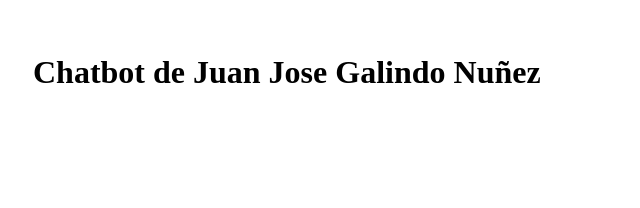
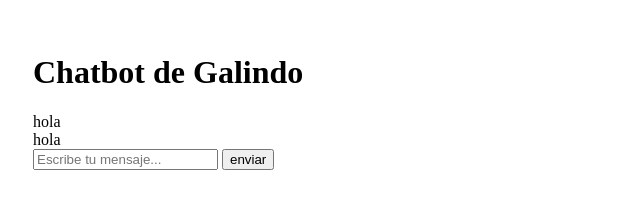
Before and after one commit to EQUIPO7MONTESORI/JUAN-JOSE-GALINDO-NU-EZ-CHATBOT-IA, a plain HTML site: page index.html in a window 1280 px wide. Shown: the whole page, without its empty margins (0-640 px from the left). Drawn offline with Linux system fonts and the light colour scheme.

Commit message:
finalizaciÓn HTML

```diff
--- a/index.html
+++ b/index.html
@@ -1,16 +1,23 @@
 <!DOCTYPE html>
-<html>
+<html lang="es">
     <head>
+      <meta charset="UTF-8">
+      <meta name="viewport" content="width=device-width, initial-scale=1.0">
       <title>Chatbot IA</title>
       <link rel="stylesheet" href="styles.css" />
     </head>
   <body>
+     <div class="chat-container">
         <header>
-        <h1>Chatbot de Juan Jose Galindo Nuñez</h1>
+          <h1>Chatbot de Galindo</h1>
         </header>
         <div id="chat-box" class="chat-box">
-        <div>
-
+          <div class="message user-message">hola</div>
+          <div class="message bot-message">hola</div>
+        </div>
+        <div class="input-area">
+          <input type="text" id="user-input" placeholder="Escribe tu mensaje...">
+          <button id="send-btn">enviar</button>
         </div>
      </div>
       <script src="script.js"></script>
--- a/styles.css
+++ b/styles.css
@@ -2,5 +2,5 @@
   padding: 25px;
 }
 .title {
-	color: #5C6AC4;
+	color: #ff5100fd;
 }
```
Lines whose indentation alone changed are shown as unchanged.
